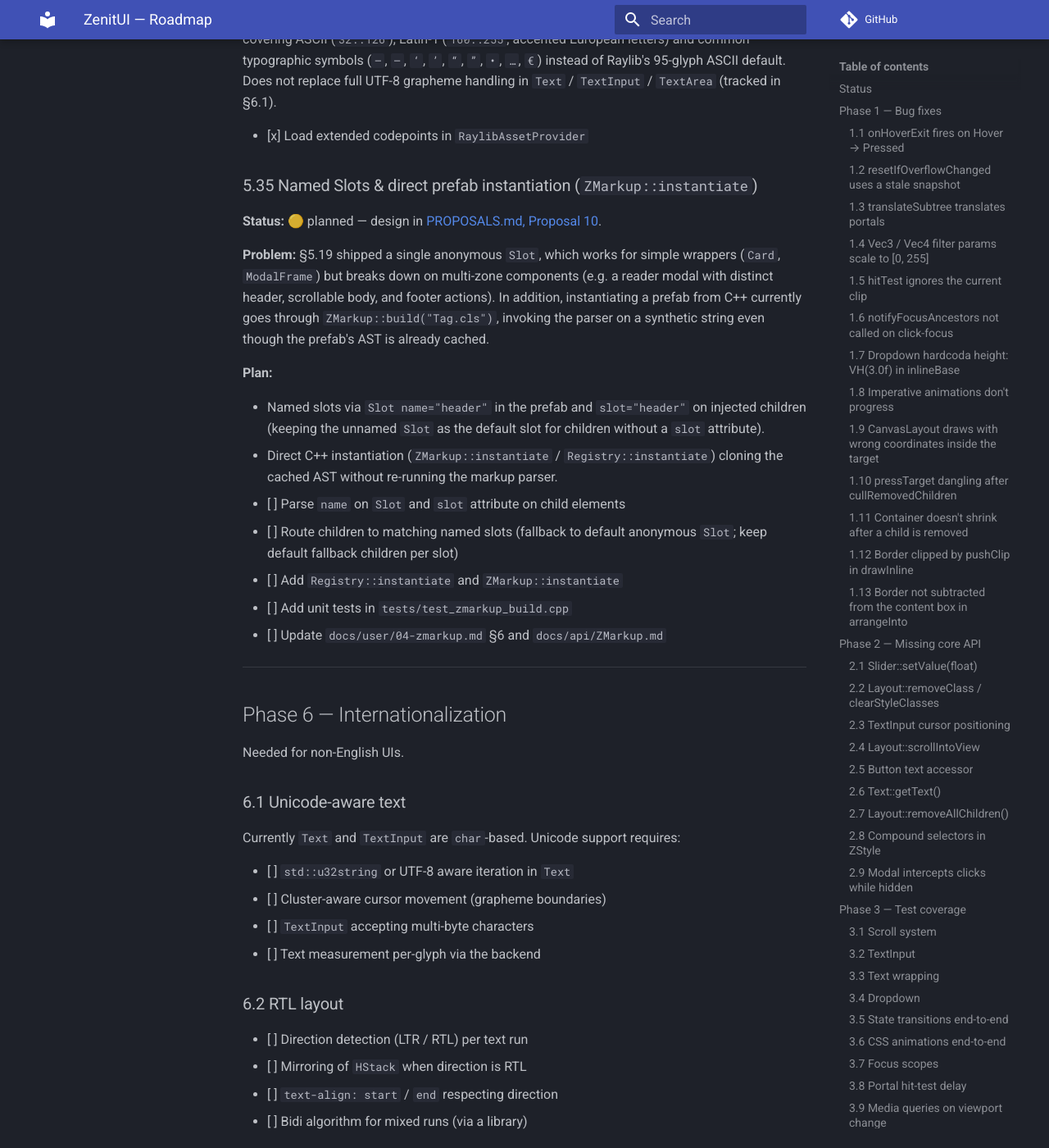
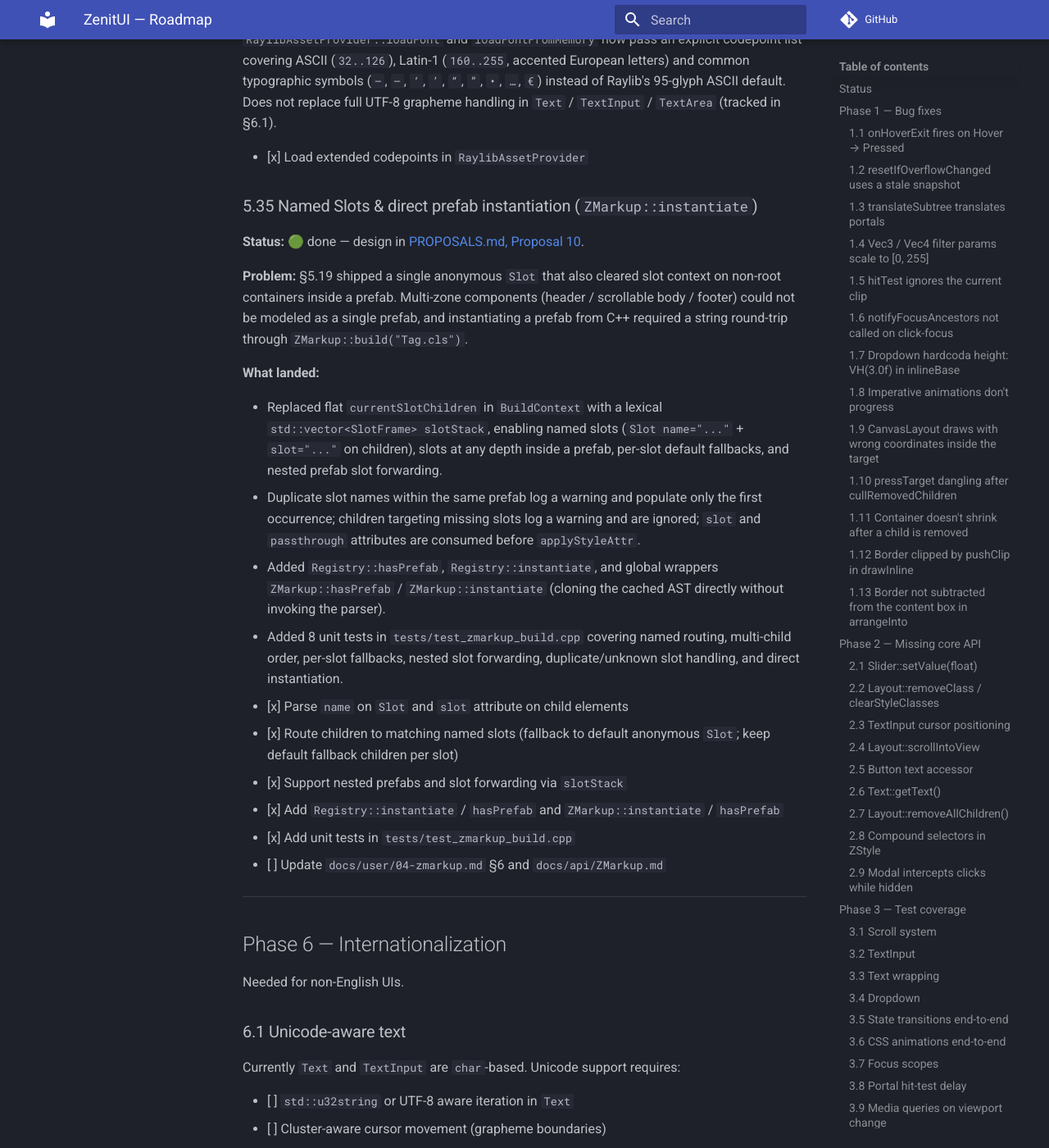
Before and after one commit to zLouis043/ZenitUI, an MkDocs documentation site: the page built from docs/ROADMAP.md, in a window 1280 px wide and 1400 px high, scrolled down 51168 px. Shown: the whole window at 82% size. Built offline with MkDocs 1.6.1 and Material for MkDocs 9.7.7, drawn with Linux system fonts in a browser that asks for light colours; comment, search, counter and statistics services are not loaded; some of the changed text lies outside the part shown.

Commit message:
Completed 5.35 of the ROADMAP.md

```diff
--- a/docs/ROADMAP.md
+++ b/docs/ROADMAP.md
@@ -10,7 +10,9 @@ items (bugs, missing API, critical test gaps) are prioritized. The
 **nice-to-have** items are collected at the end.
 
 Last updated: after §4.9 (Filter layer pipeline performance — steps 0–f
-shipped, step g declined) and §5.25–§5.34.
+shipped, step g declined) and §5.25–§5.35 (CSS flex/border/text parity,
+TextArea, opt-in transitions, Raylib Latin-1 glyphs, Named Slots &
+direct prefab instantiation).
 
 ---
 
@@ -2282,31 +2284,40 @@ in `Text` / `TextInput` / `TextArea` (tracked in §6.1).
 
 ### 5.35 Named Slots & direct prefab instantiation (`ZMarkup::instantiate`)
 
-**Status:** 🟡 planned — design in
+**Status:** 🟢 done — design in
 [PROPOSALS.md, Proposal 10](architecture/PROPOSALS.md#proposal-10--named-slots-and-direct-prefab-instantiation).
 
-**Problem:** §5.19 shipped a single anonymous `Slot`, which works for
-simple wrappers (`Card`, `ModalFrame`) but breaks down on multi-zone
-components (e.g. a reader modal with distinct header, scrollable body,
-and footer actions). In addition, instantiating a prefab from C++
-currently goes through `ZMarkup::build("Tag.cls")`, invoking the
-parser on a synthetic string even though the prefab's AST is already
-cached.
-
-**Plan:**
-
-- Named slots via `Slot name="header"` in the prefab and
-  `slot="header"` on injected children (keeping the unnamed `Slot` as
-  the default slot for children without a `slot` attribute).
-- Direct C++ instantiation (`ZMarkup::instantiate` /
-  `Registry::instantiate`) cloning the cached AST without re-running
-  the markup parser.
-
-- [ ] Parse `name` on `Slot` and `slot` attribute on child elements
-- [ ] Route children to matching named slots (fallback to default
+**Problem:** §5.19 shipped a single anonymous `Slot` that also cleared
+slot context on non-root containers inside a prefab. Multi-zone
+components (header / scrollable body / footer) could not be modeled as
+a single prefab, and instantiating a prefab from C++ required a string
+round-trip through `ZMarkup::build("Tag.cls")`.
+
+**What landed:**
+
+- Replaced flat `currentSlotChildren` in `BuildContext` with a lexical
+  `std::vector<SlotFrame> slotStack`, enabling named slots
+  (`Slot name="..."` + `slot="..."` on children), slots at any depth
+  inside a prefab, per-slot default fallbacks, and nested prefab slot
+  forwarding.
+- Duplicate slot names within the same prefab log a warning and
+  populate only the first occurrence; children targeting missing slots
+  log a warning and are ignored; `slot` and `passthrough` attributes
+  are consumed before `applyStyleAttr`.
+- Added `Registry::hasPrefab`, `Registry::instantiate`, and global
+  wrappers `ZMarkup::hasPrefab` / `ZMarkup::instantiate` (cloning the
+  cached AST directly without invoking the parser).
+- Added 8 unit tests in `tests/test_zmarkup_build.cpp` covering named
+  routing, multi-child order, per-slot fallbacks, nested slot
+  forwarding, duplicate/unknown slot handling, and direct
+  instantiation.
+
+- [x] Parse `name` on `Slot` and `slot` attribute on child elements
+- [x] Route children to matching named slots (fallback to default
       anonymous `Slot`; keep default fallback children per slot)
-- [ ] Add `Registry::instantiate` and `ZMarkup::instantiate`
-- [ ] Add unit tests in `tests/test_zmarkup_build.cpp`
+- [x] Support nested prefabs and slot forwarding via `slotStack`
+- [x] Add `Registry::instantiate` / `hasPrefab` and `ZMarkup::instantiate` / `hasPrefab`
+- [x] Add unit tests in `tests/test_zmarkup_build.cpp`
 - [ ] Update `docs/user/04-zmarkup.md` §6 and `docs/api/ZMarkup.md`
 
 ---
```
Also changed, not shown: docs/architecture/PROPOSALS.md (+47 -8 lines), 2 other files.
